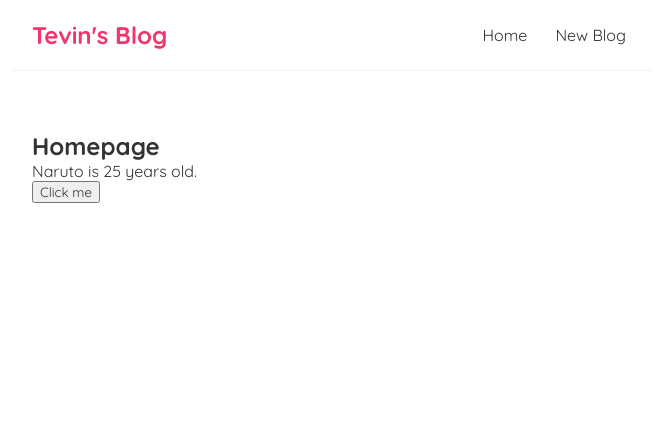
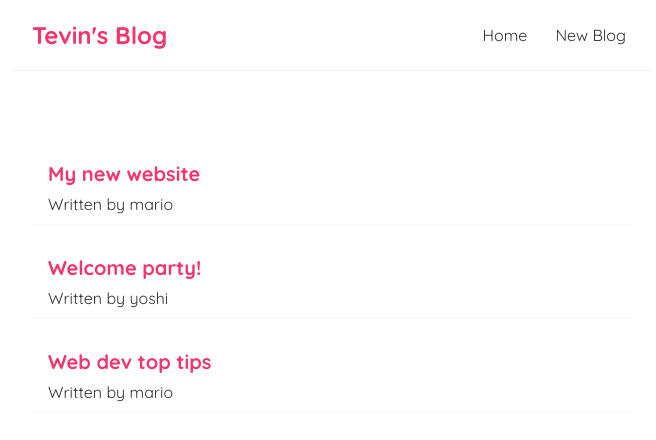
Before and after one commit to TevinAchong/full_modern_react, a React (Create React App) app in the folder tevin-blog/: page / in a window 1280 px wide. Shown: the top 440 px of the page, without its empty margins (308-964 px from the left). Built offline with nearby package versions, Linux system fonts and the light colour scheme.

Commit message:
list output

```diff
--- a/tevin-blog/src/Home.js
+++ b/tevin-blog/src/Home.js
@@ -1,22 +1,20 @@
 import { useState } from 'react';
 
 const Home = () => {
-
-    const [name, setName] = useState('Naruto');
-    const [age, setAge] = useState(25);
-
-    const handleClick = (e) => {
-        if (name === 'Naruto')
-            setName('Sasuke');
-        else
-            setName('Naruto');
-    }
+    const [blogs, setBlogs] = useState([
+        { title: 'My new website', body: 'lorem ipsum...', author: 'mario', id: 1 },
+        { title: 'Welcome party!', body: 'lorem ipsum...', author: 'yoshi', id: 2 },
+        { title: 'Web dev top tips', body: 'lorem ipsum...', author: 'mario', id: 3 }
+    ]);
 
     return (
         <div className="home">
-            <h2>Homepage</h2>
-            <p>{ name } is { age } years old.</p>
-            <button onClick={handleClick}>Click me</button>
+            {blogs.map((blog) => (
+                <div className="blog-preview" key={blog.id}>
+                    <h2>{ blog.title }</h2>
+                    <p>Written by { blog.author }</p>
+                </div>
+            ))}
         </div>
      );
 }
--- a/tevin-blog/src/index.css
+++ b/tevin-blog/src/index.css
@@ -33,3 +33,19 @@
   margin: 40px auto;
   padding: 20px;
 }
+
+.blog-preview {
+  padding: 10px 16px;
+  margin: 20px 0;
+  border-bottom: 1px solid #fafafa;
+}
+
+.blog-preview:hover {
+  box-shadow: 1px 3px 5px rgba(0, 0, 0, 0.1);
+}
+
+.blog-preview h2 {
+  font-size: 20px;
+  color: #f1356d;
+  margin-bottom: 8px;
+}
```
